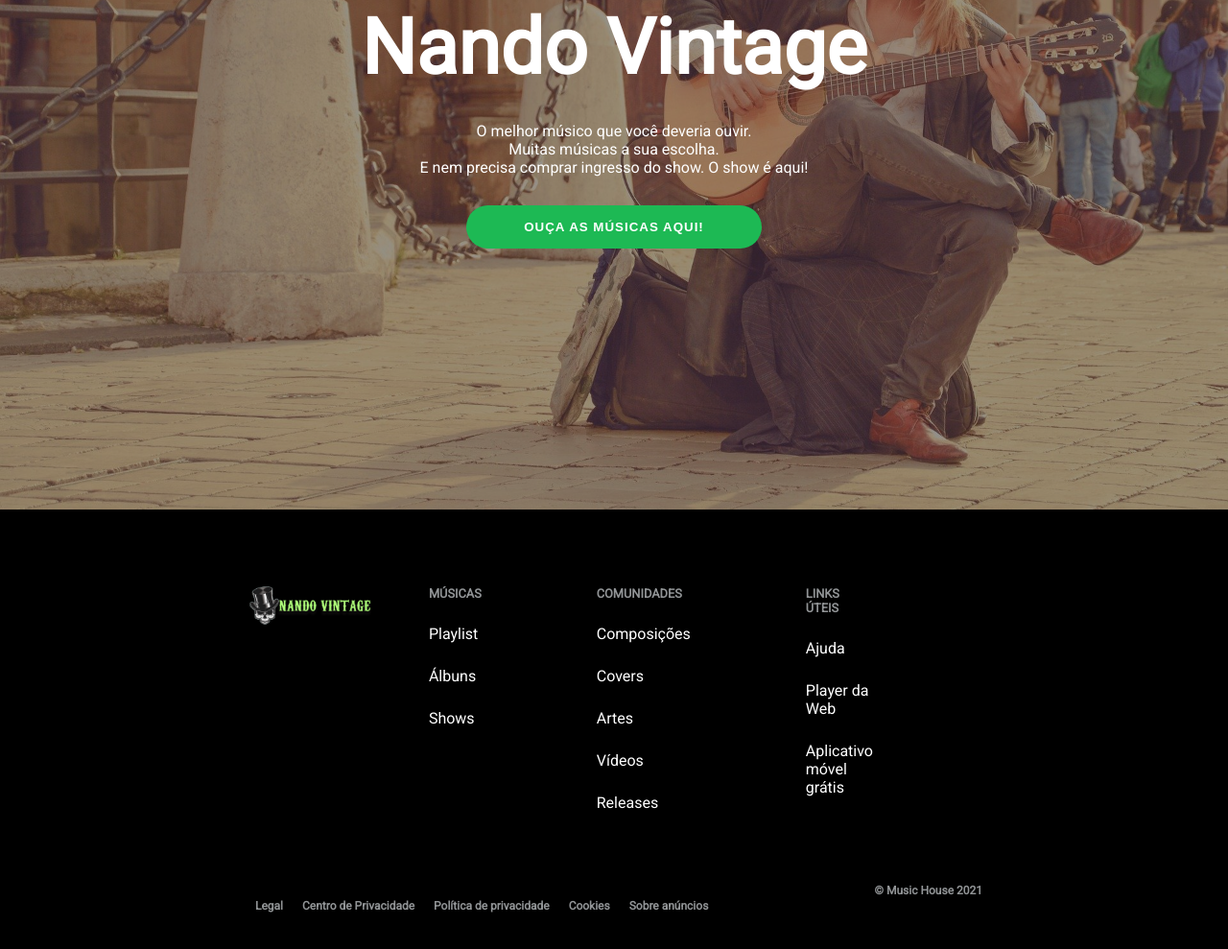
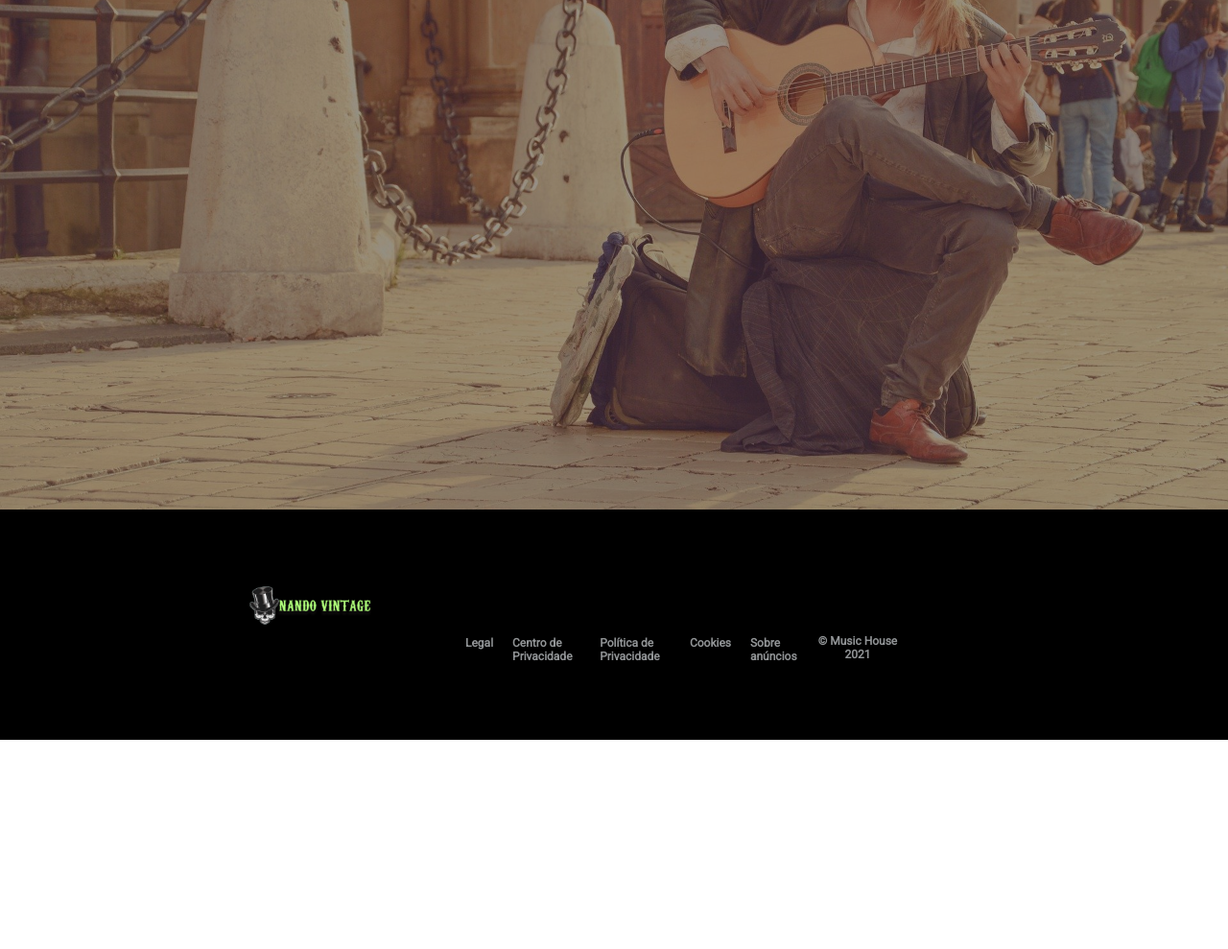
Before and after one commit to ALTbruno/projetoFrontEnd, a plain HTML site: page index.html in a window 1280 px wide. Shown: the part 269-1258 px from the top of the page at 96% size. After the commit the page ends 1040 px from the top, so only its background shows below. Drawn offline with Linux system fonts and the light colour scheme.

Commit message:
paginas secundarias

```diff
--- a/css/style.css
+++ b/css/style.css
@@ -193,6 +193,7 @@
 
 .footer-info .rights p {
 	transition: all 300ms ease;
+	text-align: center;
 }
 
 .footer-info .rights p:hover {
--- a/index.html
+++ b/index.html
@@ -21,7 +21,7 @@
 					<li class="navbar-item"><a href="./pages/contact.html">Contato</a></li>
 				</ul>
 				<ul class="navbar-items">
-					<li class="navbar-item"><a href="./pages/schedule.html">Agenda</a></li>
+					<li class="navbar-item"><a href="./pages/events.html">Eventos</a></li>
 					<li class="navbar-item"><a href="./pages/signup.html">Seja um Houser</a></li>
 					<li class="navbar-item"><a href="./pages/login.html">Login</a></li>
 				</ul>
@@ -31,13 +31,7 @@
 		<!-- Showcase -->
 		<div id="showcase">
 			<div class="showcase-container">
-				<h2>Nando Vintage</h2>
-				<p>
-					<div class="paragrafo"> O melhor músico que você deveria ouvir.
-					<br> Muitas músicas a sua escolha. </br> E nem precisa comprar ingresso do show.
-					O show é aqui! </div>
-				</p>
-				<button class="btn-primary">Ouça as músicas aqui!</button>
+
 			</div>
 		</div>
 
@@ -45,62 +39,11 @@
 		<footer id="footer">
 			<div class="footer-content">
 				<img src="./img/logo.png" alt="" class="logo" />
-				<ul class="footer-menu">
-					<p>Músicas </p>
-					<li class="footer-menu-item">
-						Playlist
-					</li>
-					<li class="footer-menu-item">
-						Álbuns
-					</li>
-					<li class="footer-menu-item">
-						Shows
-					</li>
-				</ul>
-
-				<ul class="footer-menu">
-					<p>Comunidades</p>
-					<li class="footer-menu-item">
-						Composições
-					</li>
-					<li class="footer-menu-item">
-						Covers
-					</li>
-					<li class="footer-menu-item">
-						Artes
-					</li>
-					<li class="footer-menu-item">
-						Vídeos
-					</li>
-					<li class="footer-menu-item">
-						Releases
-					</li>
-				</ul>
-
-				<ul class="footer-menu">
-					<p>Links úteis</p>
-					<li class="footer-menu-item">
-						Ajuda
-					</li>
-					<li class="footer-menu-item">
-						Player da Web
-					</li>
-					<li class="footer-menu-item">
-						Aplicativo móvel grátis
-					</li>
-				</ul>
-
-				<div class="socials">
-					<i class="fab fa-instagram"></i>
-					<i class="fab fa-twitter"></i>
-					<i class="fab fa-facebook-f"></i>
-				</div>
-			</div>
 			<div class="footer-info">
 				<ul class="footer-info-items">
 					<li class="footer-info-item">Legal</li>
 					<li class="footer-info-item">Centro de Privacidade</li>
-					<li class="footer-info-item">Política de privacidade</li>
+					<li class="footer-info-item">Política de Privacidade</li>
 					<li class="footer-info-item">Cookies</li>
 					<li class="footer-info-item">Sobre anúncios</li>
 				</ul>
```
Also changed, not shown: pages/about.html (+1 -0 lines), pages/artist-page.html (added, +1 -0 lines), pages/contact.html (+1 -0 lines), pages/events.html (added, +1 -0 lines), pages/login.html (+1 -12 lines), pages/signup.html (+1 -0 lines), pages/schedule.html (deleted).
